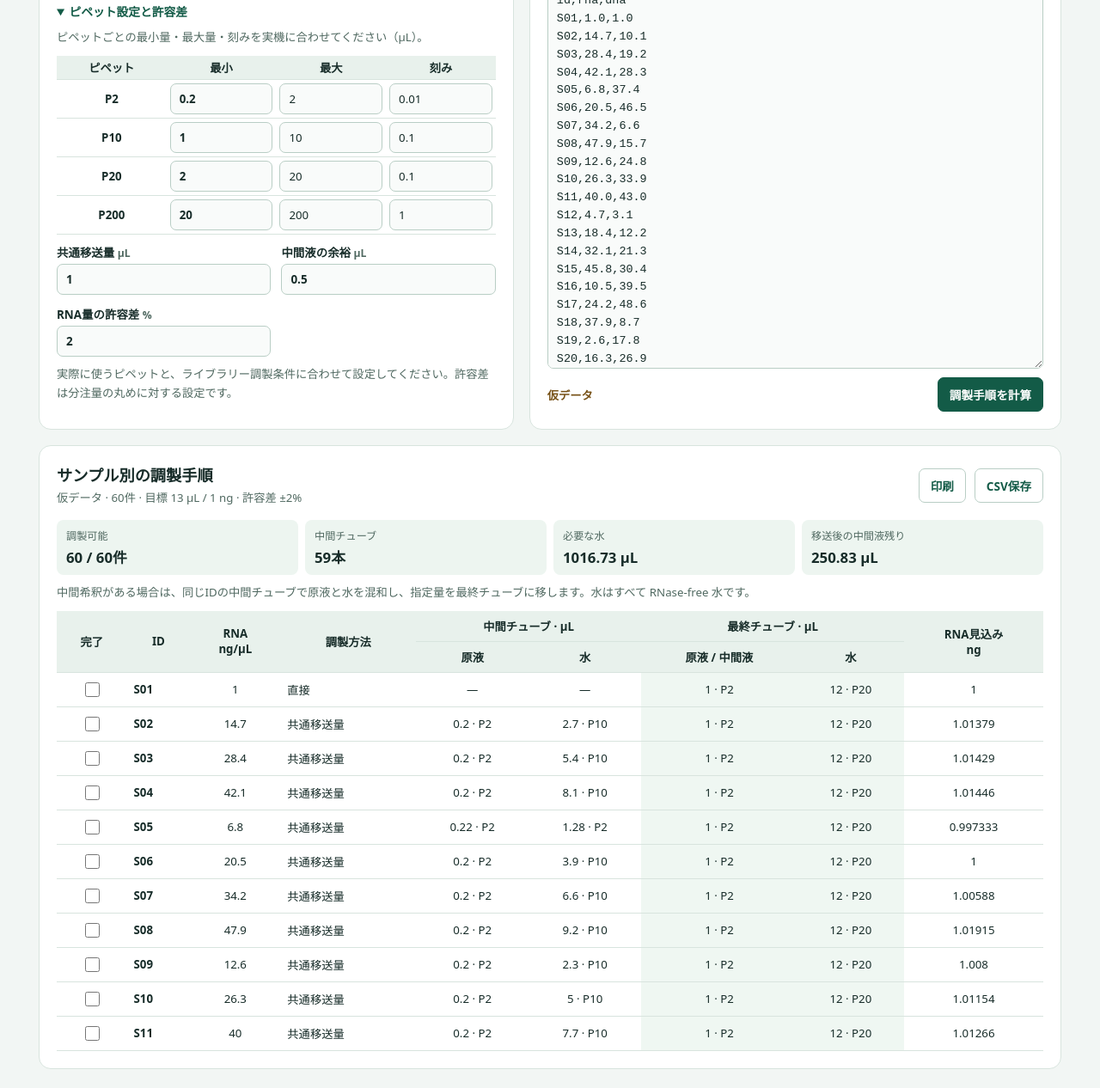
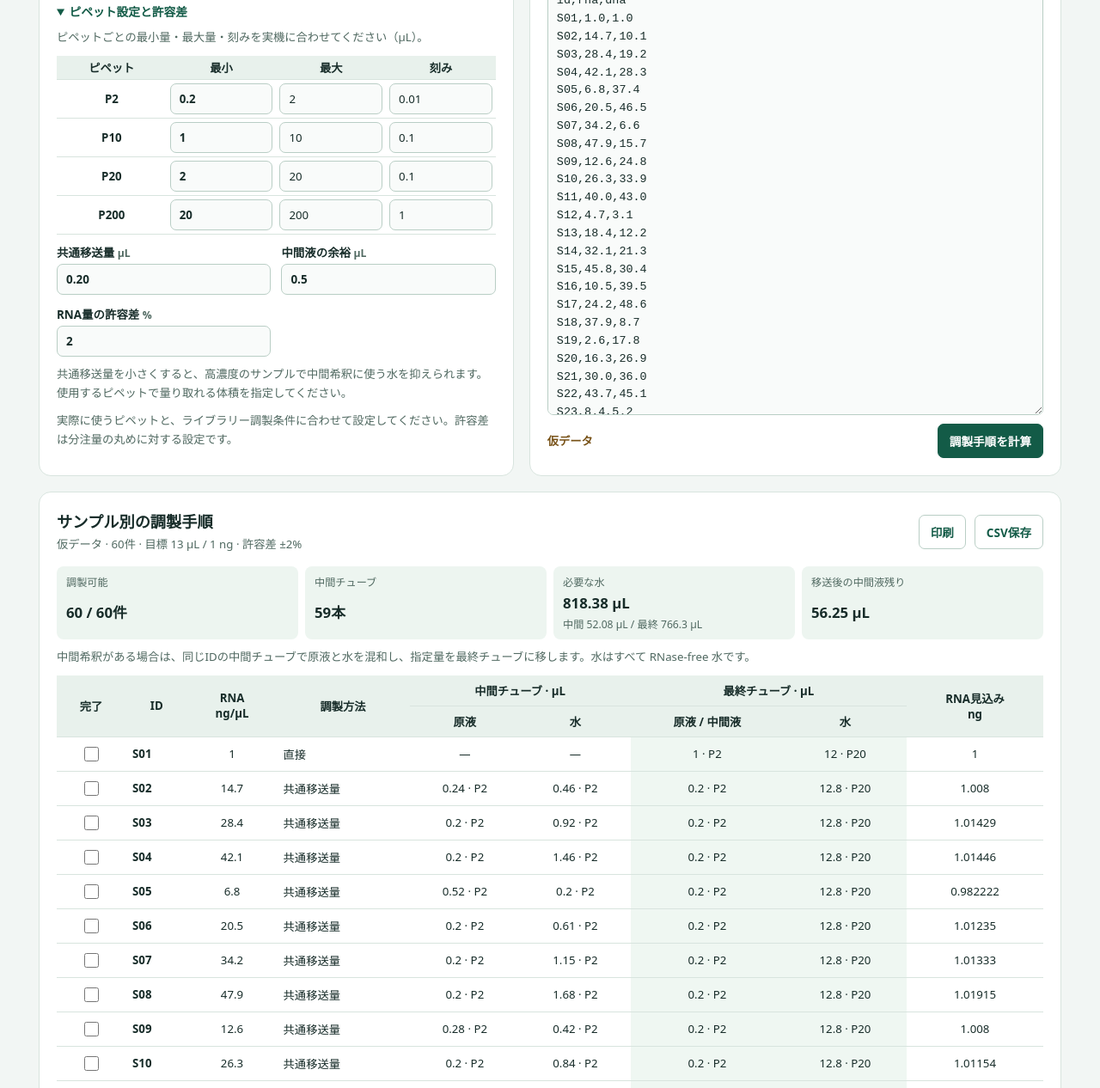
Before and after one commit to namennayo114514-ship-it/dilution-planner, a plain HTML site: page index.html in a window 1280 px wide. Shown: the part 362-1628 px from the top of the page at 86% size. Drawn offline with Linux system fonts and the light colour scheme.

Commit message:
Reduce intermediate dilution water by default

```diff
--- a/app.js
+++ b/app.js
@@ -42,25 +42,32 @@ function cell(row, content) {
 
 function render(grid) {
   const ready = current.filter(row => row.kind !== "hold");
-  const water = ready.reduce((sum, row) => sum + row.finalWater + row.intermediateWater, 0);
+  const intermediateWater = ready.reduce((sum, row) => sum + row.intermediateWater, 0);
+  const finalWater = ready.reduce((sum, row) => sum + row.finalWater, 0);
   const waste = ready.reduce((sum, row) => sum + row.waste, 0);
   byId("result-context").textContent =
     `${demo ? "仮データ · " : ""}${current.length}件 · 目標 ${displayNumber(grid.final / 1000)} µL / ${displayNumber(grid.mass)} ng · 許容差 ±${displayNumber(grid.tolerance * 100)}%`;
   const metrics = [
     ["調製可能", `${ready.length} / ${current.length}件`],
     ["中間チューブ", `${ready.filter(row => row.kind !== "direct").length}本`],
-    ["必要な水", `${displayNumber(water)} µL`],
+    ["必要な水", `${displayNumber(intermediateWater + finalWater)} µL`,
+      `中間 ${displayNumber(intermediateWater)} µL / 最終 ${displayNumber(finalWater)} µL`],
     ["移送後の中間液残り", `${displayNumber(waste)} µL`]
   ];
   const summary = byId("summary");
   summary.replaceChildren();
-  for (const [label, value] of metrics) {
+  for (const [label, value, breakdown] of metrics) {
     const item = document.createElement("div");
     const title = document.createElement("span");
     const amount = document.createElement("strong");
     title.textContent = label;
     amount.textContent = value;
     item.append(title, amount);
+    if (breakdown) {
+      const detail = document.createElement("span");
+      detail.textContent = breakdown;
+      item.append(detail);
+    }
     summary.append(item);
   }
   const body = byId("rows");
--- a/index.html
+++ b/index.html
@@ -7,7 +7,7 @@
 <meta name="description" content="Qubitの濃度からサンプルごとの希釈手順を計算します。">
 <link rel="stylesheet" href="style.css?v=pipettes">
 <script defer src="planner.js?v=pipettes"></script>
-<script defer src="app.js?v=pipettes"></script>
+<script defer src="app.js?v=water"></script>
 </head>
 <body>
 <header><div class="shell brand"><span class="mark" aria-hidden="true">µ</span> 希釈プランナー</div></header>
@@ -37,10 +37,11 @@
           </tbody>
         </table>
         <div class="settings">
-          <label title="中間希釈液から最終チューブへ移す共通体積">共通移送量 <span>µL</span><input name="transfer" type="number" step="any" value="1" required></label>
+          <label title="中間希釈液から最終チューブへ移す共通体積">共通移送量 <span>µL</span><input name="transfer" type="number" step="any" value="0.20" required></label>
           <label title="移送後に中間チューブに残す最小体積">中間液の余裕 <span>µL</span><input name="reserve" type="number" step="any" value="0.5" required></label>
           <label title="分注刻みによる計算上のRNA量のずれ">RNA量の許容差 <span>%</span><input name="tolerance" type="number" step="any" value="2" required></label>
         </div>
+        <p class="note">共通移送量を小さくすると、高濃度のサンプルで中間希釈に使う水を抑えられます。使用するピペットで量り取れる体積を指定してください。</p>
       </details>
       <!-- OUTPUT は下の操作表とCSV。ファイルの保存先はダウンロード時に指定。ここまで変更 -->
       <p class="note">実際に使うピペットと、ライブラリー調製条件に合わせて設定してください。許容差は分注量の丸めに対する設定です。</p>
```
Also changed, not shown: 1 other file.
